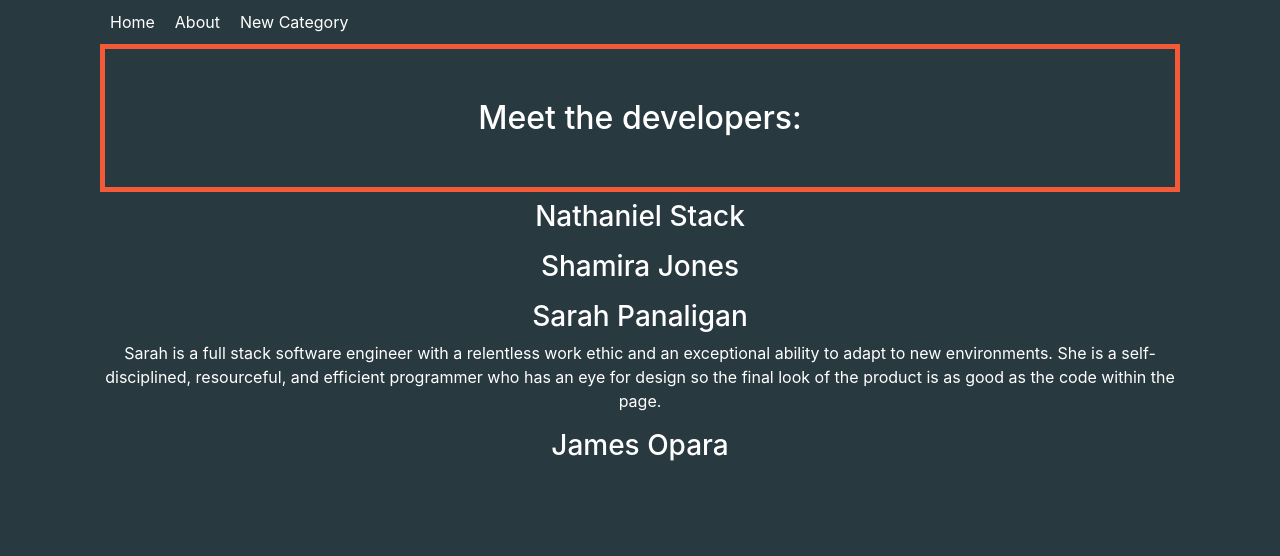
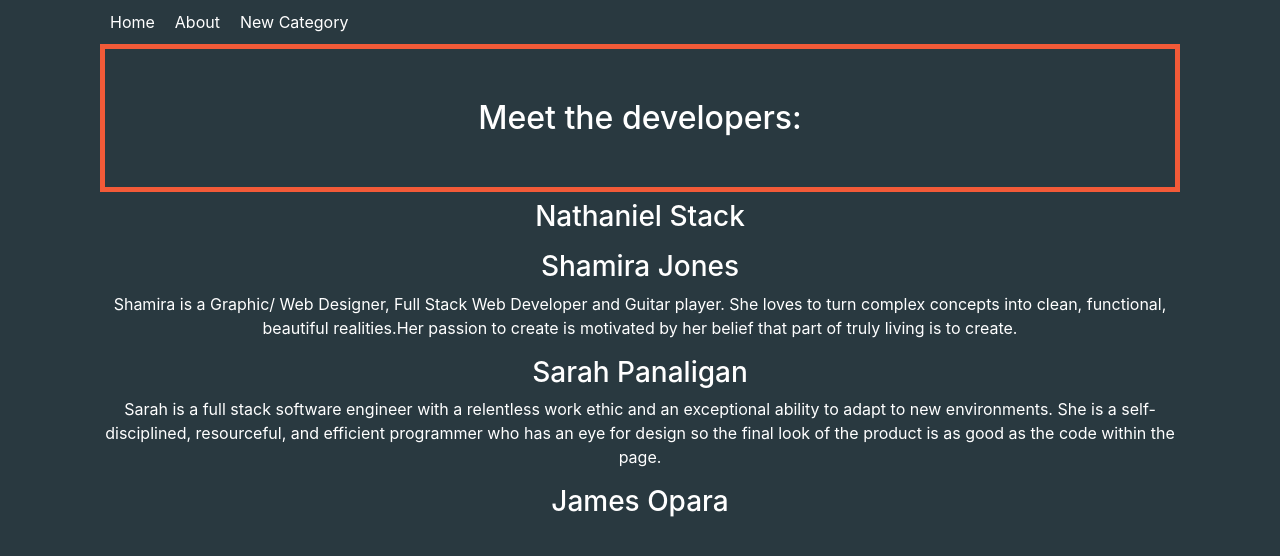
Before and after one commit to dctalk1234/trailer-tracker-frontend, a React (Create React App) app in the folder trailertracker/: page /about in a window 1280 px wide. Shown: the top 556 px of the page. Built offline with nearby package versions, Linux system fonts and the light colour scheme.

Commit message:
Added my about info

```diff
--- a/trailertracker/src/About/About.js
+++ b/trailertracker/src/About/About.js
@@ -10,7 +10,7 @@ export default class About extends Component {
                 <p></p>
                 <a href="https://www.linkedin.com/in/shamira-jones/">
                     <h3>Shamira Jones</h3></a>
-                <p></p>
+                <p>Shamira is a Graphic/ Web Designer, Full Stack Web Developer and Guitar player. She loves to turn complex concepts into clean, functional, beautiful realities.Her passion to create is motivated by her belief that part of truly living is to create. </p>
                 <a href="https://www.spiano.dev/">
                     <h3>Sarah Panaligan</h3></a>
                 <p>Sarah is a full stack software engineer with a relentless work ethic and an exceptional ability to adapt to new environments. She is a self-disciplined, resourceful, and efficient programmer who has an eye for design so the final look of the product is as good as the code within the page. </p>
--- a/trailertracker/src/index.css
+++ b/trailertracker/src/index.css
@@ -10,10 +10,3 @@ code {
 */ .nav {
   height: 50px;
 }
-
-h2,
-p,
-h1,
-h3 {
-  color: white;
-}
```
